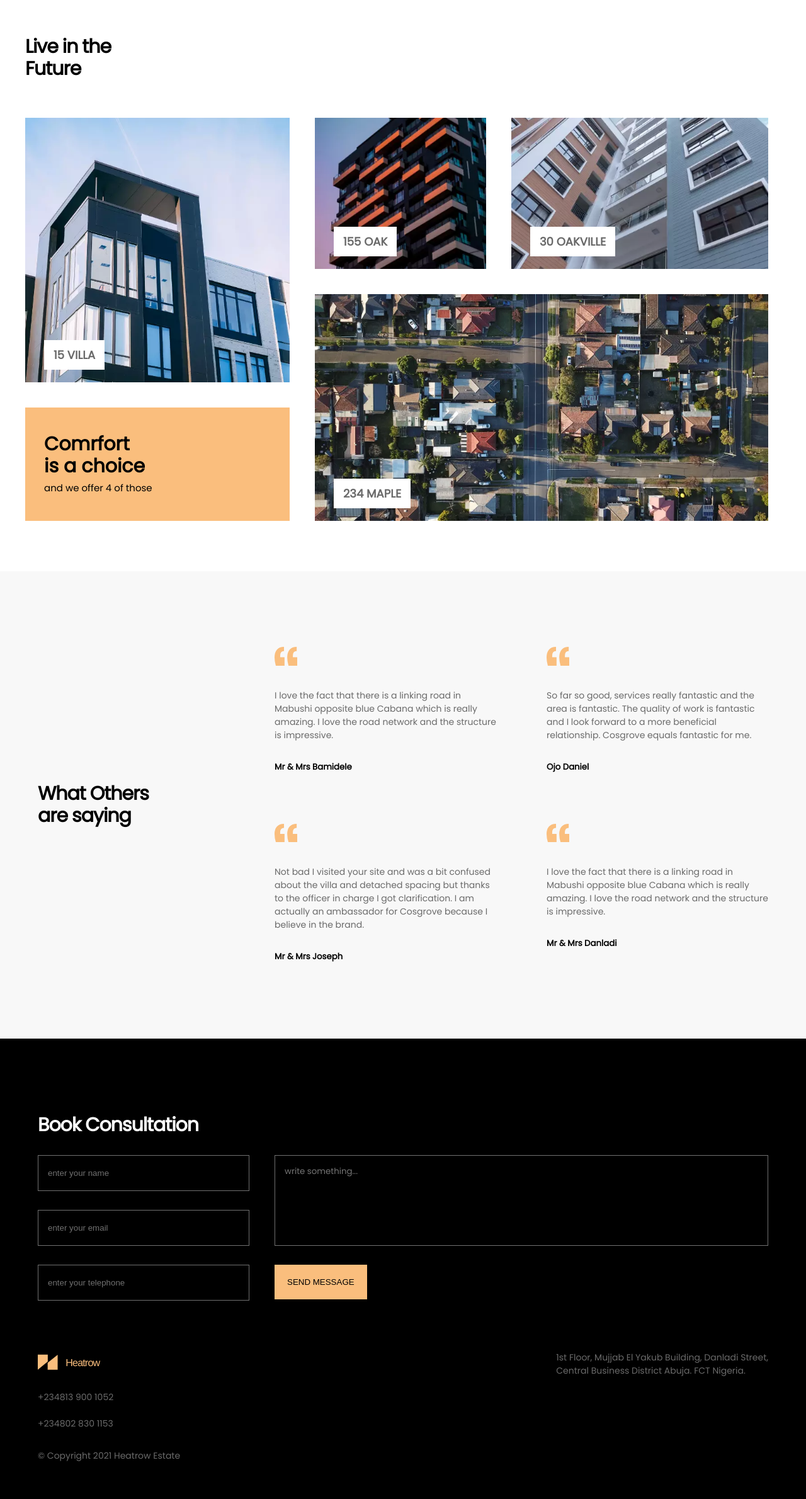
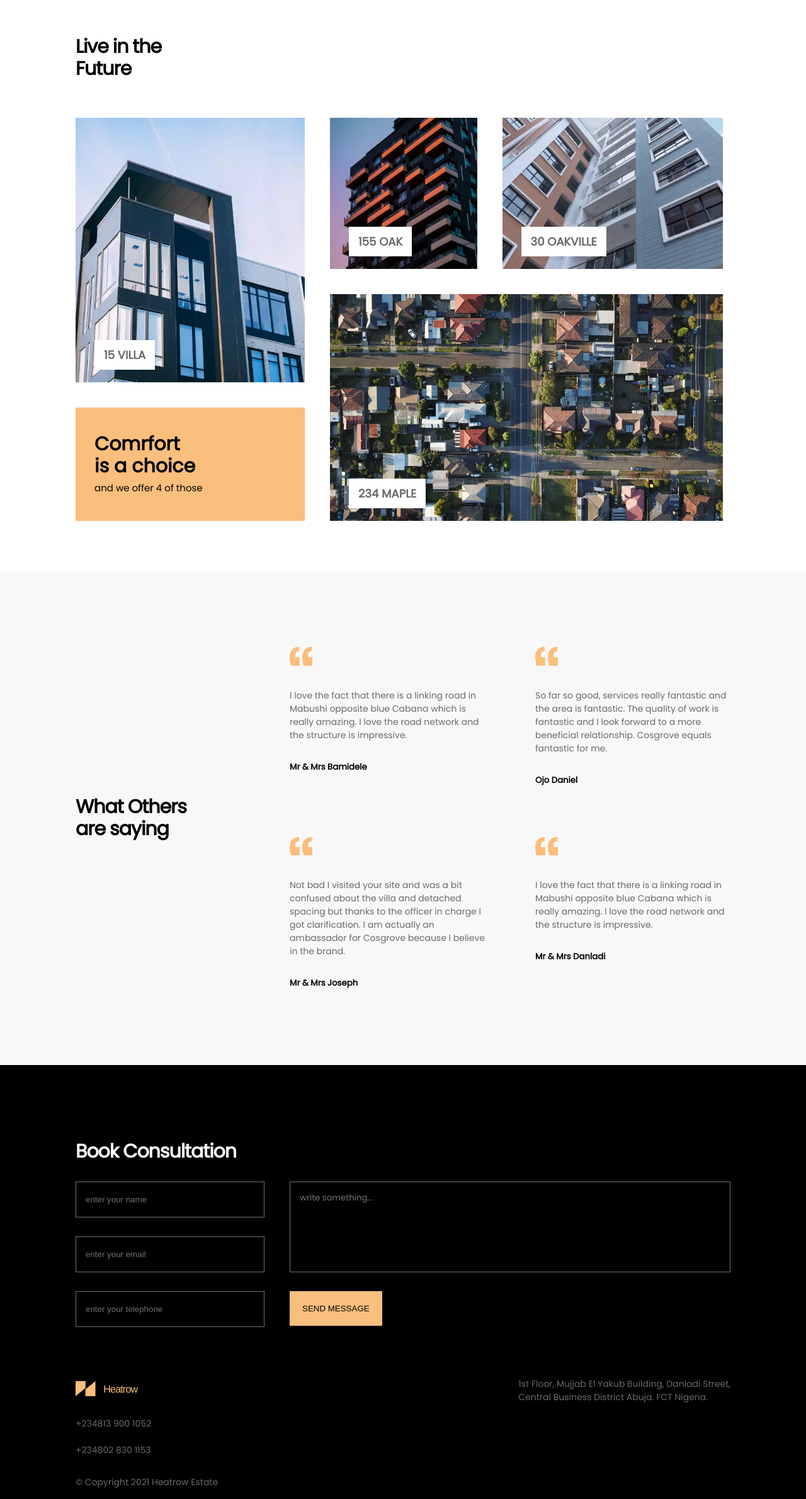
Before and after one commit to morikz/heatrow-reactjs, a Next.js app: page / in a window 1280 px wide. Shown: the part 2046-4426 px from the top of the page at 63% size. Built offline with nearby package versions, Linux system fonts and the light colour scheme.

Commit message:
:iphone: feat: completed mobile responsiveness

```diff
--- a/pages/index.tsx
+++ b/pages/index.tsx
@@ -118,6 +118,7 @@ const index: React.FC<indexProps> = ({}) => {
           </div>
         </section>
         <section className='section-gallery'>
+          <div className='gallery-container'>
             <h2 className='heading-2'>
               Live in the <br /> Future
             </h2>
@@ -148,6 +149,7 @@ const index: React.FC<indexProps> = ({}) => {
                 <div className='gallery__right--bottom'>
                   <img src='webp/maple.webp' alt='maple image' />
                   <h4 className='gallery-caption'>234 maple</h4>
+                </div>
               </div>
             </div>
           </div>
@@ -253,8 +255,8 @@ const index: React.FC<indexProps> = ({}) => {
             </div>
             <div className='footer__bottom--box'>
               <p className='footer-p'>
-                1st Floor, Mujjab El Yakub Building, Danladi Street, <br/>Central Business District
-                Abuja. FCT Nigeria.
+                1st Floor, Mujjab El Yakub Building, Danladi Street, <br />
+                Central Business District Abuja. FCT Nigeria.
               </p>
             </div>
           </div>
--- a/styles/pages/_home.scss
+++ b/styles/pages/_home.scss
@@ -1,12 +1,21 @@
 .home-header {
   display: flex;
   height: 100vh;
+
+  @media only screen and (max-width: 53em) {
+    flex-direction: column;
+    height: max-content;
+  }
   &__left {
     flex: 50%;
     padding: 6rem;
+    @media only screen and (max-width: 31.25em) {
+      padding: 4rem;
+    }
     .navigation {
       display: flex;
       align-items: center;
+
       img {
         width: 12rem;
       }
@@ -14,6 +23,9 @@
         margin-left: auto;
         display: flex;
         align-items: center;
+        @media only screen and (max-width: 70.5em) {
+          display: none;
+        }
       }
       &__item {
         margin-left: 2rem;
@@ -26,6 +38,14 @@
       margin-top: 15rem;
       padding-left: calc(40% / 2);
       padding-right: calc(40% / 2);
+      @media only screen and (max-width: 53em) {
+        padding-left: 3rem;
+        padding-right: 0rem;
+      }
+      @media only screen and (max-width: 31.25em) {
+        padding: 0rem;
+      }
+
       .hero-h4 {
         font-size: 2.4rem;
         color: var(--color-grey);
@@ -42,6 +62,9 @@
         margin-top: 18rem;
         display: flex;
         align-items: center;
+        @media only screen and (max-width: 53em) {
+          margin-top: 6rem;
+        }
         img {
           height: 5rem;
           cursor: pointer;
@@ -67,6 +90,10 @@
       background-color: var(--color-white);
       padding: 0.75rem;
       box-shadow: 6px 20px 30px rgba(#fabe7d, 0.5);
+
+      @media only screen and (max-width: 53em) {
+        display: none;
+      }
       &__h2 {
         background-color: var(--color-gold);
         font-size: 4rem;
@@ -90,6 +117,13 @@
   display: grid;
   grid-template-columns: 1fr repeat(12, minmax(min-content, 10rem)) 1fr;
 
+  @media only screen and (max-width: 53em) {
+    padding: 10rem 6rem;
+  }
+  @media only screen and (max-width: 31.25em) {
+    padding: 8rem 4rem;
+  }
+
   .feature-container {
     grid-column: 2/14;
     display: grid;
@@ -109,15 +143,31 @@
 }
 
 .section-gallery {
-  grid-column: 2/14;
-  padding: 12rem 0rem;
+  grid-column: 1/15;
+  padding: 12rem;
   background-color: var(--color-white);
+  @media only screen and (max-width: 53em) {
+    padding: 10rem 6rem;
+  }
+  @media only screen and (max-width: 31.25em) {
+    padding: 8rem 4rem;
+  }
+
+  .gallery-container {
+    grid-column: 2/14;
+  }
 
   .gallery {
     display: flex;
     align-items: center;
     height: 60rem;
     margin-top: 6rem;
+
+    @media only screen and (max-width: 43.75em) {
+      flex-direction: column;
+      height: max-content;
+    }
+
     &__left {
       flex-basis: 35%;
       height: 100%;
@@ -136,7 +186,6 @@
         margin-top: 4rem;
         background-color: var(--color-gold);
         padding: 3rem;
-
         display: flex;
         flex-direction: column;
         justify-content: center;
@@ -147,6 +196,10 @@
       flex-basis: 60%;
       margin-left: 4rem;
       height: 100%;
+      @media only screen and (max-width: 43.75em) {
+        margin-left: 0rem;
+        margin-top: 4rem;
+      }
       &--top {
         height: 40%;
         display: flex;
@@ -155,6 +208,10 @@
           width: 40%;
           height: 100%;
           position: relative;
+
+          @media only screen and (max-width: 43.75em) {
+            width: 50%;
+          }
 
           img {
             width: 100%;
@@ -167,6 +224,10 @@
           height: 100%;
           margin-left: 4rem;
           position: relative;
+
+          @media only screen and (max-width: 43.75em) {
+            width: 50%;
+          }
 
           img {
             width: 100%;
@@ -199,6 +260,12 @@
       color: var(--color-grey);
       font-weight: 900;
       text-transform: uppercase;
+
+      @media only screen and (max-width: 31.25em) {
+        font-size: 1.5rem;
+        padding: 0.5rem 1rem;
+        left: 1.5rem;
+      }
     }
     &-h3 {
       font-size: 3rem;
@@ -215,19 +282,38 @@
 
 .section-feedback {
   grid-column: 1/15;
-  padding: 12rem 6rem;
+  padding: 12rem;
   background-color: #f8f8f8;
   display: grid;
   grid-template-columns: 1fr repeat(12, minmax(min-content, 10rem)) 1fr;
+
+  @media only screen and (max-width: 53em) {
+    padding: 10rem 6rem;
+  }
+
+  @media only screen and (max-width: 31.25em) {
+    padding: 8rem 4rem;
+  }
 
   .feedback-container {
     grid-column: 2/14;
     display: flex;
     align-items: center;
 
+    @media only screen and (max-width: 43.75em) {
+      flex-direction: column;
+    }
+
     .feedback-left {
       flex-basis: 30%;
       margin-right: 4rem;
+
+      @media only screen and (max-width: 43.75em) {
+        flex-basis: 100%;
+        margin-right: 0rem;
+        margin-bottom: 6rem;
+        align-self: flex-start;
+      }
     }
     .feedback-right {
       flex-basis: 70%;
@@ -250,10 +336,16 @@
 
 .footer {
   grid-column: 1/15;
-  padding: 12rem 6rem;
+  padding: 12rem;
   background-color: var(--color-black);
   display: grid;
   grid-template-columns: 1fr repeat(12, minmax(min-content, 10rem)) 1fr;
+  @media only screen and (max-width: 53em) {
+    padding: 10rem 6rem;
+  }
+  @media only screen and (max-width: 31.25em) {
+    padding: 8rem 4rem;
+  }
   &__container {
     grid-column: 2/14;
   }
@@ -261,9 +353,15 @@
     .contact-form {
       display: flex;
       margin-top: 3rem;
+      @media only screen and (max-width: 31.25em) {
+        flex-direction: column;
+      }
       &__left {
         flex-basis: 30%;
         margin-right: 4rem;
+        @media only screen and (max-width: 31.25em) {
+          margin-right: 0rem;
+        }
         input {
           display: block;
           background-color: transparent;
@@ -284,6 +382,9 @@
       }
       &__right {
         flex-basis: 70%;
+        @media only screen and (max-width: 31.25em) {
+          margin-top: 3rem;
+        }
         textarea {
           display: block;
           background-color: transparent;
@@ -312,7 +413,15 @@
     margin-top: 8rem;
     display: flex;
     justify-content: space-between;
+    @media only screen and (max-width: 31.25em) {
+      flex-direction: column;
+    }
     &--box {
+      @media only screen and (max-width: 31.25em) {
+        &:nth-of-type(2) {
+          margin-top: 3rem;
+        }
+      }
       svg {
         margin-bottom: 2rem;
       }
@@ -324,6 +433,6 @@
   }
 
   &-copyright {
-      margin-top: 3rem;
+    margin-top: 3rem;
   }
 }
```
Lines whose indentation alone changed are shown as unchanged.
